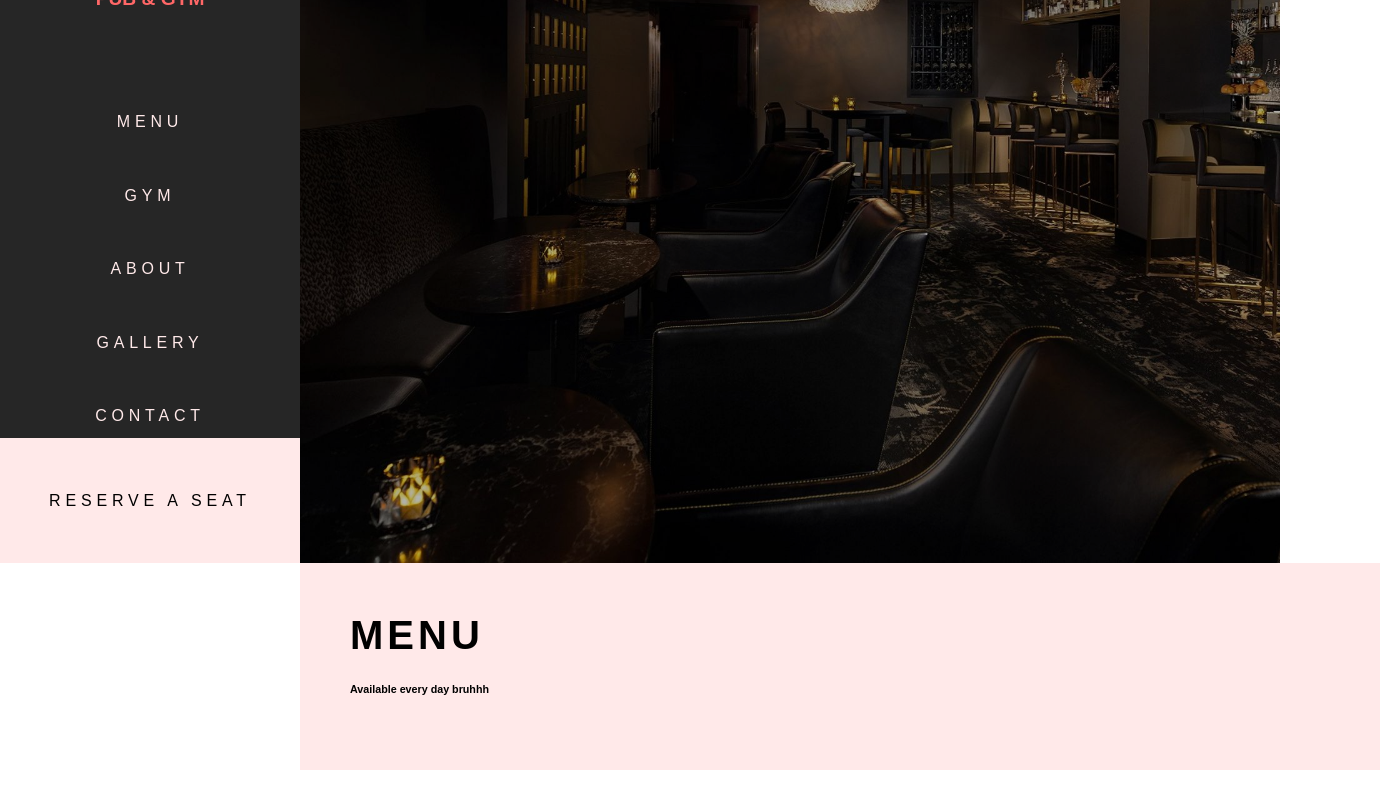
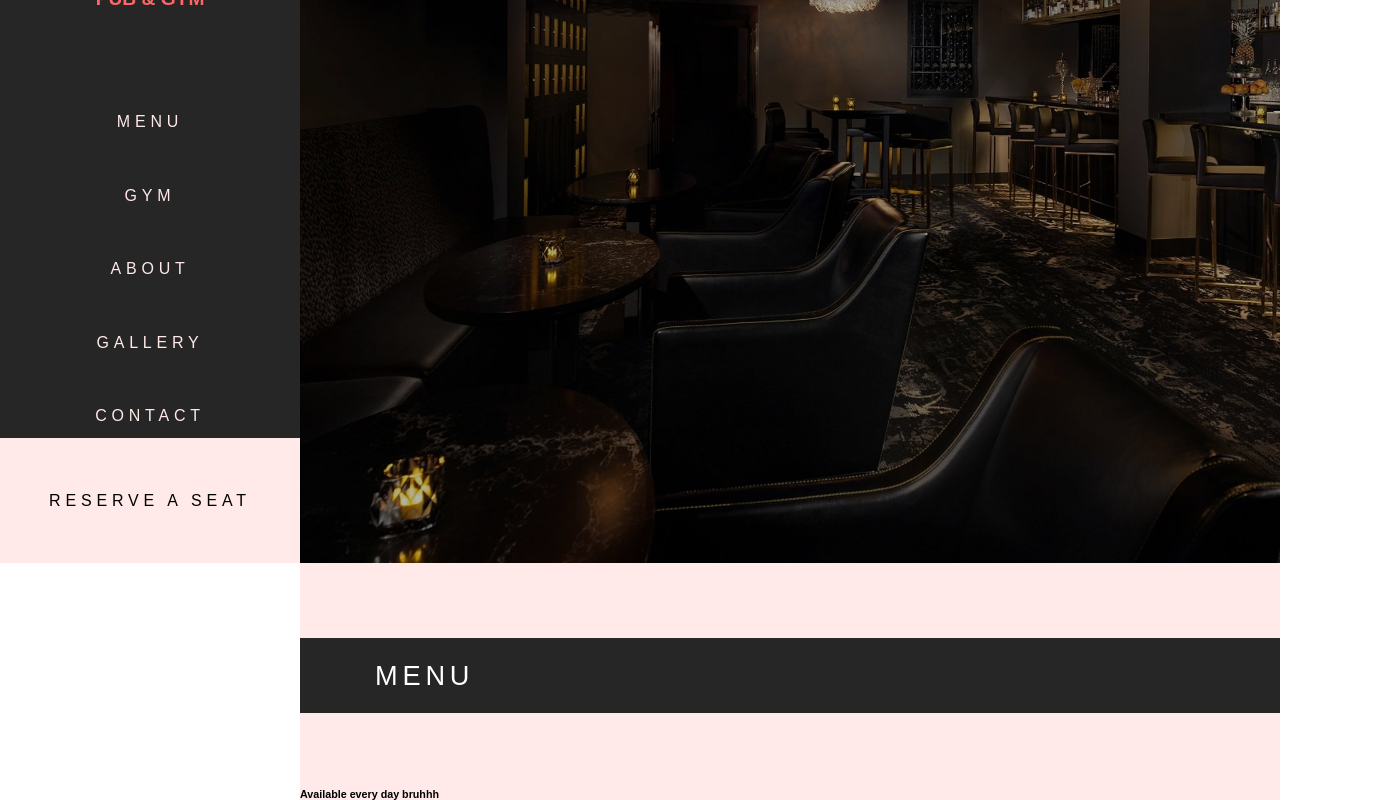
Before and after one commit to afutofu/machios-pub-and-gym, a React (Create React App) app: page / in a window 1280 px wide. Shown: the part 237-1037 px from the top of the page, 1380 px wide, since content can reach past the window. Before the commit the page ends 1007 px from the top, so only its background shows below. Built offline with nearby package versions, Linux system fonts and the light colour scheme.

Commit message:
Added SectionHeader to Menu component

```diff
--- a/src/components/Menu/Menu.js
+++ b/src/components/Menu/Menu.js
@@ -2,11 +2,15 @@ import React from "react";
 
 import classes from "./Menu.module.css";
 
+import SectionHeader from "../SectionHeader/SectionHeader";
+
 const menu = () => {
   return (
     <div className={classes.Menu}>
-      <h1>MENU</h1>
-      <h6>Available every day bruhhh</h6>
+      <SectionHeader title="menu" />
+      <div className={classes.Container}>
+        <h6>Available every day bruhhh</h6>
+      </div>
     </div>
   );
 };
--- a/src/components/Menu/Menu.module.css
+++ b/src/components/Menu/Menu.module.css
@@ -1,6 +1,12 @@
 .Menu {
   width: 100%;
-  padding: 50px 50px;
+  font-family: Arial, Helvetica, sans-serif;
   background-color: #ffe9e9;
-  font-family: Arial, Helvetica, sans-serif;
+  padding-top: 75px;
 }
+
+.Container {
+  width: 100%;
+  height: 100%;
+  padding: 0 0;
+}
--- a/src/components/SectionHeader/SectionHeader.module.css
+++ b/src/components/SectionHeader/SectionHeader.module.css
@@ -1,9 +1,13 @@
 .SectionHeader {
-  width: 100%;
   height: 75px;
-  margin: 50px 0;
+  padding-left: 75px;
+  margin-bottom: 75px;
   background-color: #262626;
   color: white;
   text-transform: uppercase;
   font-family: Arial, Helvetica, sans-serif;
+  font-size: 1.7rem;
+  display: flex;
+  align-items: center;
+  letter-spacing: 0.3rem;
 }
```
